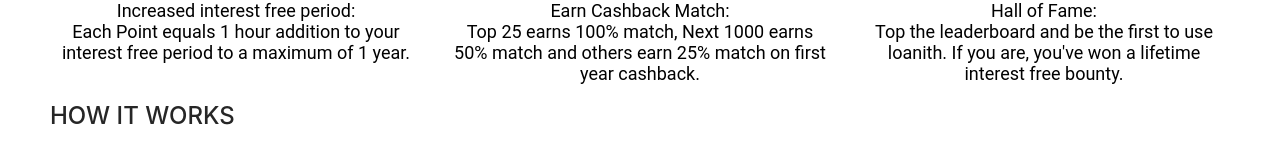
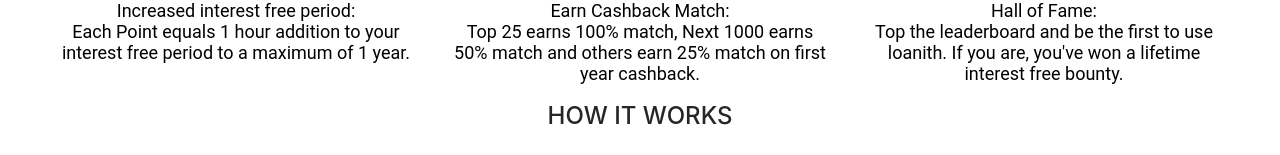
Before and after one commit to Alsaheem/loanith-landing, a React (Create React App) app: page /waitlist in a window 1280 px wide. Shown: the part 394-549 px from the top of the page. Built offline with nearby package versions, Linux system fonts and the light colour scheme.

Commit message:
centre how it works

```diff
--- a/src/components/pages/waitlist/Waitlist.tsx
+++ b/src/components/pages/waitlist/Waitlist.tsx
@@ -45,9 +45,12 @@
 
                 </Row >
                 <div className='second-div'>
+                    <div>
+                    <h4 style={{textAlign: 'center'}}> HOW IT WORKS</h4>
+                    </div>
                     <Row gutter={{ xs: 8, sm: 16, md: 24, lg: 32 }} >
                         <Col className="gutter-row" span={6}>
-                            <h4> HOW IT WORKS</h4>
+
                             <div className='wait-list-image'>
 
                             </div>
```
